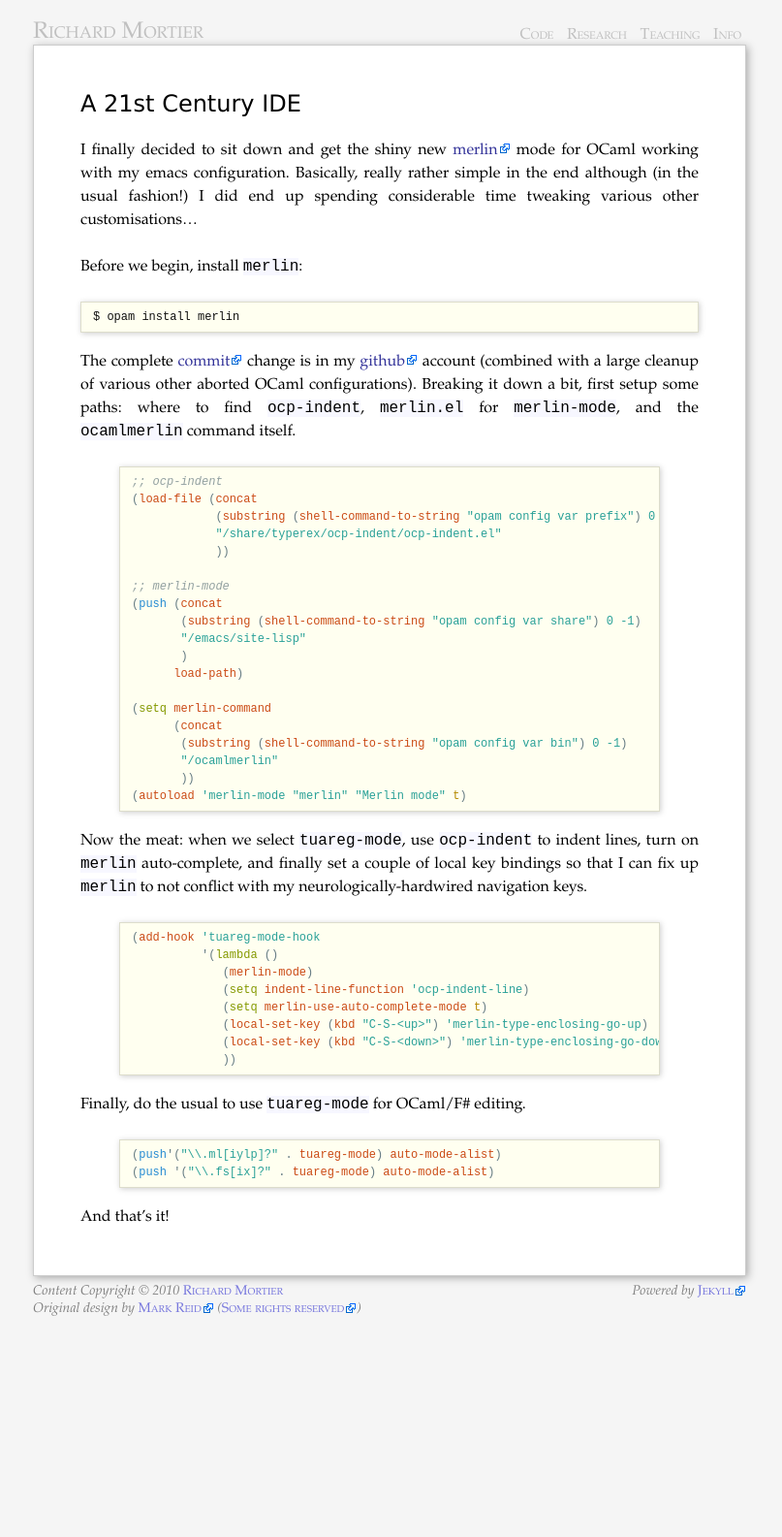
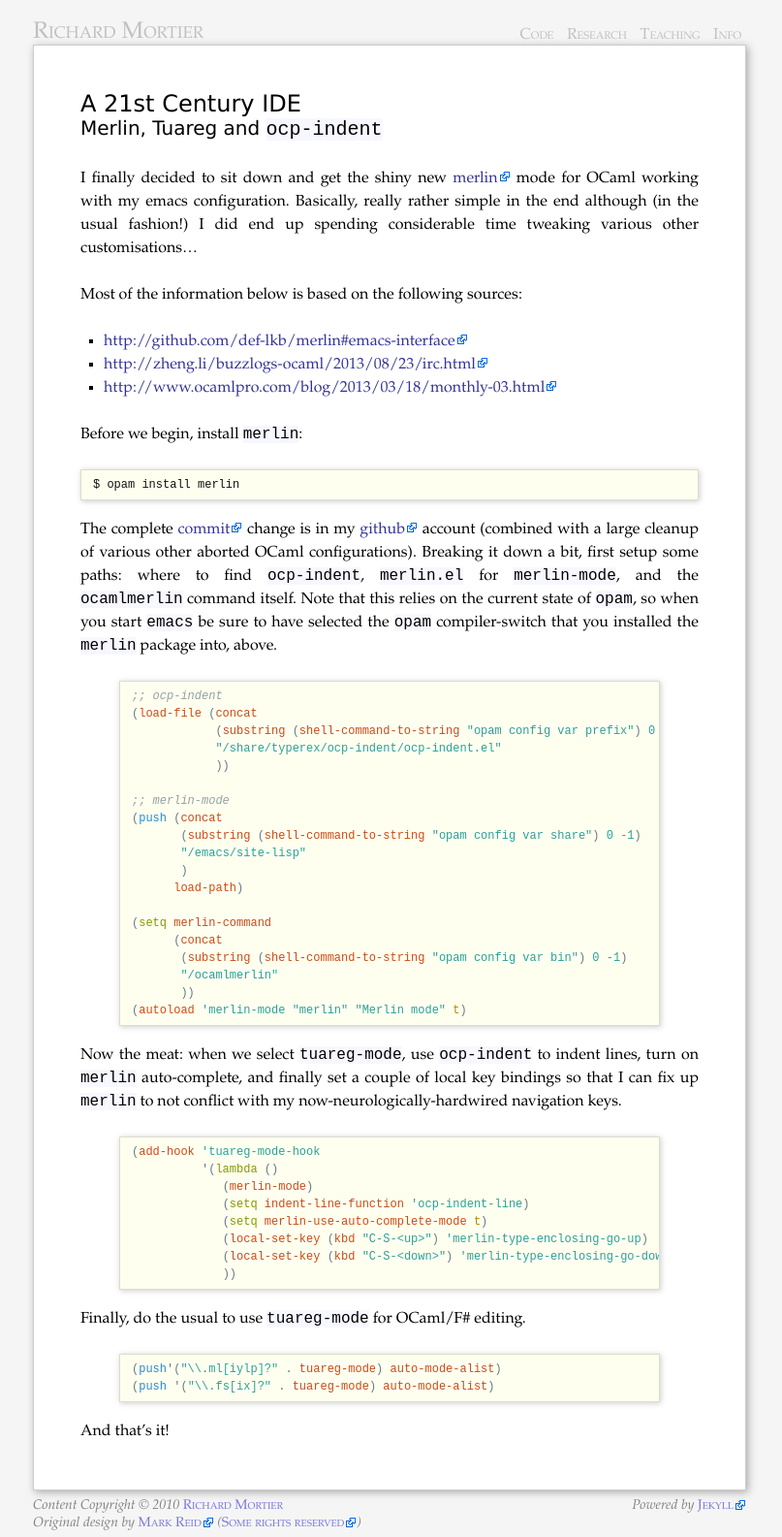
Before and after one commit to mor1/mort-www, a Jekyll site: the page built from _posts/2013-10-13-21st-century-ide.md, in a window 1280 px wide. Shown: the whole page at 97% size, without its empty margins (238-1045 px from the left). Built offline with Jekyll 4.4.1, drawn with Linux system fonts in a browser that asks for light colours; before the commit the page ends 1364 px from its top, so only the background shows below that.

Commit message:
[blog] tweak ocaml/tuareg/emacs/merlin post

```diff
--- a/_posts/2013-10-13-21st-century-ide.md
+++ b/_posts/2013-10-13-21st-century-ide.md
@@ -3,15 +3,21 @@ title: A 21st Century IDE
 layout: default
 ---
 
-# A 21st Century IDE
+# A 21st Century IDE<br /><small>Merlin, Tuareg and <code>ocp-indent</code></small>
 
 I finally decided to sit down and get the shiny new [merlin][] mode for OCaml working with my emacs configuration. Basically, really rather simple in the end although (in the usual fashion!) I did end up spending considerable time tweaking various other customisations...
+
+Most of the information below is based on the following sources:
+
++ <http://github.com/def-lkb/merlin#emacs-interface>
++ <http://zheng.li/buzzlogs-ocaml/2013/08/23/irc.html>
++ <http://www.ocamlpro.com/blog/2013/03/18/monthly-03.html>
 
 Before we begin, install `merlin`:
 
     $ opam install merlin
 
-The complete [commit][] change is in my [github][] account (combined with a large cleanup of various other aborted OCaml configurations). Breaking it down a bit, first setup some paths: where to find `ocp-indent`,  `merlin.el` for `merlin-mode`, and the `ocamlmerlin` command itself.
+The complete [commit][] change is in my [github][] account (combined with a large cleanup of various other aborted OCaml configurations). Breaking it down a bit, first setup some paths: where to find `ocp-indent`,  `merlin.el` for `merlin-mode`, and the `ocamlmerlin` command itself. Note that this relies on the current state of `opam`, so when you start `emacs` be sure to have selected the `opam` compiler-switch that you installed the `merlin` package into, above.
 
 {% highlight common-lisp %}
 ;; ocp-indent
@@ -35,7 +41,7 @@ The complete [commit][] change is in my [github][] account (combined with a larg
 (autoload 'merlin-mode "merlin" "Merlin mode" t)
 {% endhighlight %}
 
-Now the meat: when we select `tuareg-mode`, use `ocp-indent` to indent lines, turn on `merlin` auto-complete, and finally set a couple of local key bindings so that I can fix up `merlin` to not conflict with my neurologically-hardwired navigation keys.
+Now the meat: when we select `tuareg-mode`, use `ocp-indent` to indent lines, turn on `merlin` auto-complete, and finally set a couple of local key bindings so that I can fix up `merlin` to not conflict with my now-neurologically-hardwired navigation keys.
 
 {% highlight common-lisp %}
 (add-hook 'tuareg-mode-hook
```
